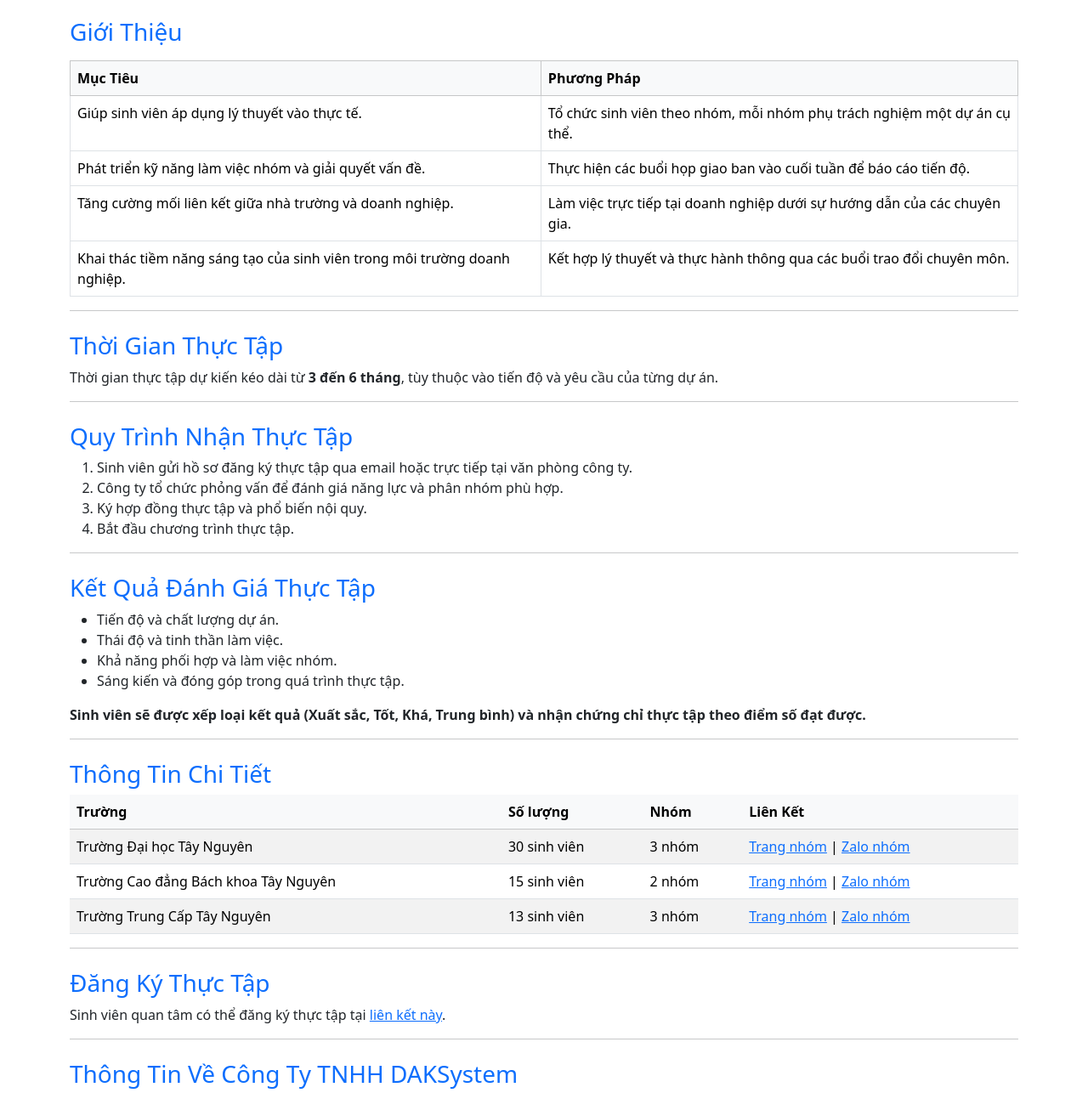
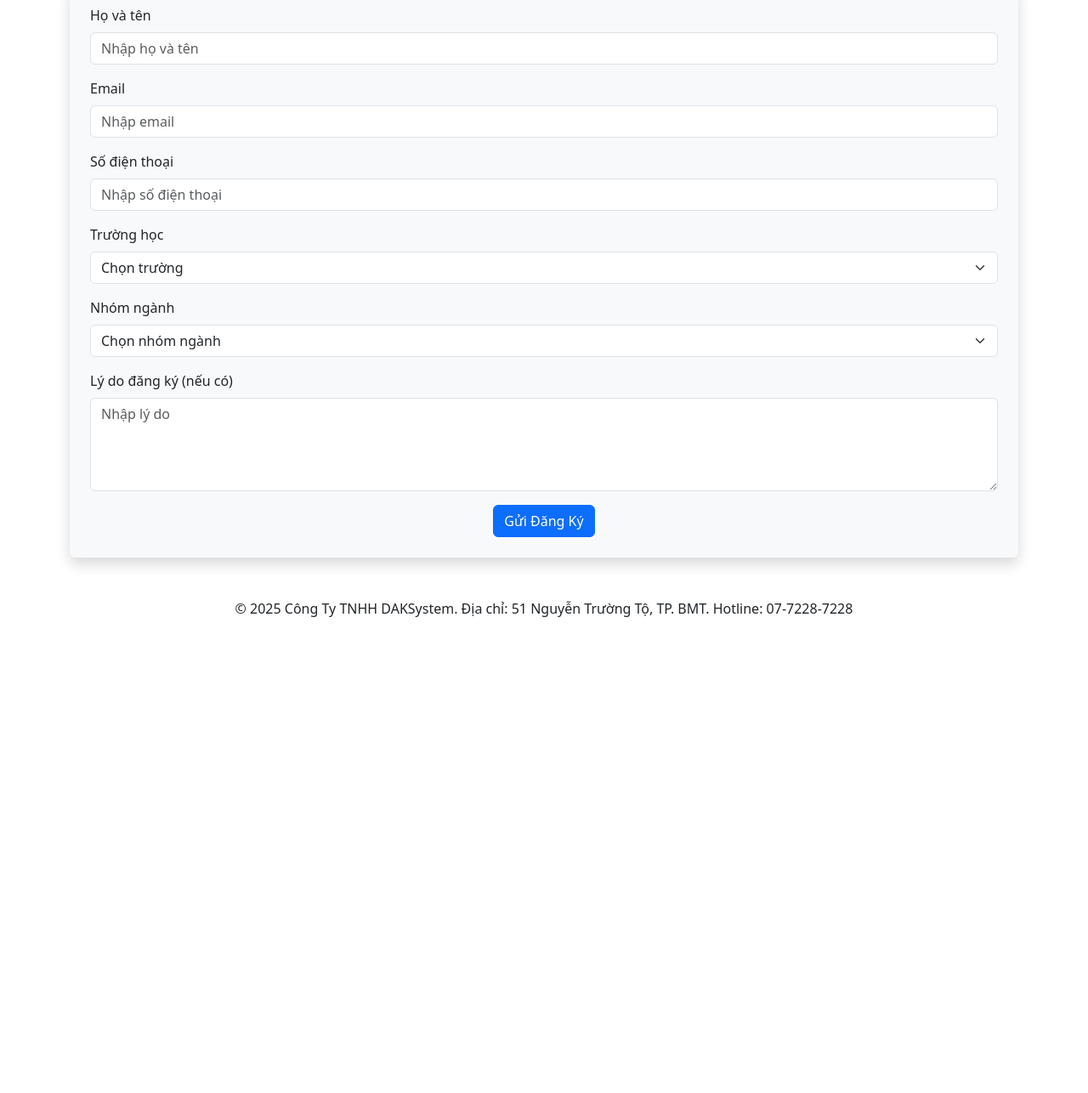
Before and after one commit to dak-system/ThucTap2025, a plain HTML site: page dang-ky-thuc-tap.html in a window 1280 px wide. Shown: the part 494-1780 px from the top of the page at 85% size. After the commit the page ends 1238 px from the top, so only its background shows below. Drawn offline with nearby package versions, Linux system fonts and the light colour scheme.

Commit message:
Update dang-ky-thuc-tap.html

```diff
--- a/dang-ky-thuc-tap.html
+++ b/dang-ky-thuc-tap.html
@@ -4,149 +4,62 @@
 <head>
     <meta charset="UTF-8">
     <meta name="viewport" content="width=device-width, initial-scale=1.0">
-    <title>Khóa Thực Tập Tại Công Ty TNHH DAKSystem</title>
+    <title>Form Đăng Ký Thực Tập - DAKSystem</title>
     <link href="https://cdn.jsdelivr.net/npm/bootstrap@5.3.0-alpha1/dist/css/bootstrap.min.css" rel="stylesheet">
 </head>
 
 <body>
     <div class="container mt-5">
-        <div class="text-center">
+        <div class="text-center mb-4">
             <img src="https://yt3.googleusercontent.com/c11vVdLaaJx-FR9BfT1jmI2WrP9m7Vf_4InIXmbB4sHkuzX4KODj-Z9f9wccp2n3SEqe84DZgA=s160-c-k-c0x00ffffff-no-rj" alt="DAKSystem Logo" class="mb-4">
-            <h1 class="mb-3">Khóa Thực Tập Tại Công Ty TNHH DAKSystem</h1>
-            <h2 class="text-muted">Khóa Thực Tập Sinh | Khóa 1 năm 2025</h2>
+            <h1>Đăng Ký Thực Tập</h1>
+            <p class="text-muted">Khóa 1 năm 2025</p>
         </div>
 
-        <hr>
+        <form action="/submit" method="POST" class="shadow p-4 bg-light rounded">
+            <div class="mb-3">
+                <label for="name" class="form-label">Họ và tên</label>
+                <input type="text" class="form-control" id="name" name="name" placeholder="Nhập họ và tên" required>
+            </div>
+            <div class="mb-3">
+                <label for="email" class="form-label">Email</label>
+                <input type="email" class="form-control" id="email" name="email" placeholder="Nhập email" required>
+            </div>
+            <div class="mb-3">
+                <label for="phone" class="form-label">Số điện thoại</label>
+                <input type="tel" class="form-control" id="phone" name="phone" placeholder="Nhập số điện thoại" required>
+            </div>
+            <div class="mb-3">
+                <label for="school" class="form-label">Trường học</label>
+                <select class="form-select" id="school" name="school" required>
+                    <option value="">Chọn trường</option>
+                    <option value="Đại học Tây Nguyên">Đại học Tây Nguyên</option>
+                    <option value="Cao đẳng Bách khoa Tây Nguyên">Cao đẳng Bách khoa Tây Nguyên</option>
+                    <option value="Trung Cấp Tây Nguyên">Trung Cấp Tây Nguyên</option>
+                </select>
+            </div>
+            <div class="mb-3">
+                <label for="group" class="form-label">Nhóm ngành</label>
+                <select class="form-select" id="group" name="group" required>
+                    <option value="">Chọn nhóm ngành</option>
+                    <option value="Công nghệ thông tin">Công nghệ thông tin</option>
+                    <option value="Kỹ thuật phần mềm">Kỹ thuật phần mềm</option>
+                    <option value="Hệ thống thông tin">Hệ thống thông tin</option>
+                </select>
+            </div>
+            <div class="mb-3">
+                <label for="message" class="form-label">Lý do đăng ký (nếu có)</label>
+                <textarea class="form-control" id="message" name="message" rows="4" placeholder="Nhập lý do"></textarea>
+            </div>
+            <div class="text-center">
+                <button type="submit" class="btn btn-primary">Gửi Đăng Ký</button>
+            </div>
+        </form>
+    </div>
 
-        <section class="mt-4">
-            <h3 class="text-primary">Giới Thiệu</h3>
-            <table class="table table-bordered mt-3">
-                <thead class="table-light">
-                    <tr>
-                        <th>Mục Tiêu</th>
-                        <th>Phương Pháp</th>
-                    </tr>
-                </thead>
-                <tbody>
-                    <tr>
-                        <td>Giúp sinh viên áp dụng lý thuyết vào thực tế.</td>
-                        <td>Tổ chức sinh viên theo nhóm, mỗi nhóm phụ trách nghiệm một dự án cụ thể.</td>
-                    </tr>
-                    <tr>
-                        <td>Phát triển kỹ năng làm việc nhóm và giải quyết vấn đề.</td>
-                        <td>Thực hiện các buổi họp giao ban vào cuối tuần để báo cáo tiến độ.</td>
-                    </tr>
-                    <tr>
-                        <td>Tăng cường mối liên kết giữa nhà trường và doanh nghiệp.</td>
-                        <td>Làm việc trực tiếp tại doanh nghiệp dưới sự hướng dẫn của các chuyên gia.</td>
-                    </tr>
-                    <tr>
-                        <td>Khai thác tiềm năng sáng tạo của sinh viên trong môi trường doanh nghiệp.</td>
-                        <td>Kết hợp lý thuyết và thực hành thông qua các buổi trao đổi chuyên môn.</td>
-                    </tr>
-                </tbody>
-            </table>
-        </section>
-
-        <hr>
-
-        <section class="mt-4">
-            <h3 class="text-primary">Thời Gian Thực Tập</h3>
-            <p>Thời gian thực tập dự kiến kéo dài từ <strong>3 đến 6 tháng</strong>, tùy thuộc vào tiến độ và yêu cầu của từng dự án.</p>
-        </section>
-
-        <hr>
-
-        <section class="mt-4">
-            <h3 class="text-primary">Quy Trình Nhận Thực Tập</h3>
-            <ol>
-                <li>Sinh viên gửi hồ sơ đăng ký thực tập qua email hoặc trực tiếp tại văn phòng công ty.</li>
-                <li>Công ty tổ chức phỏng vấn để đánh giá năng lực và phân nhóm phù hợp.</li>
-                <li>Ký hợp đồng thực tập và phổ biến nội quy.</li>
-                <li>Bắt đầu chương trình thực tập.</li>
-            </ol>
-        </section>
-
-        <hr>
-
-        <section class="mt-4">
-            <h3 class="text-primary">Kết Quả Đánh Giá Thực Tập</h3>
-            <ul>
-                <li>Tiến độ và chất lượng dự án.</li>
-                <li>Thái độ và tinh thần làm việc.</li>
-                <li>Khả năng phối hợp và làm việc nhóm.</li>
-                <li>Sáng kiến và đóng góp trong quá trình thực tập.</li>
-            </ul>
-            <p><strong>Sinh viên sẽ được xếp loại kết quả (Xuất sắc, Tốt, Khá, Trung bình) và nhận chứng chỉ thực tập theo điểm số đạt được.</strong></p>
-        </section>
-
-        <hr>
-
-        <section class="mt-4">
-            <h3 class="text-primary">Thông Tin Chi Tiết</h3>
-            <table class="table table-striped">
-                <thead class="table-light">
-                    <tr>
-                        <th>Trường</th>
-                        <th>Số lượng</th>
-                        <th>Nhóm</th>
-                        <th>Liên Kết</th>
-                    </tr>
-                </thead>
-                <tbody>
-                    <tr>
-                        <td>Trường Đại học Tây Nguyên</td>
-                        <td>30 sinh viên</td>
-                        <td>3 nhóm</td>
-                        <td><a href="https://example.com/daihoctaynguyen">Trang nhóm</a> | <a href="https://zalo.me/example-daihoctaynguyen">Zalo nhóm</a></td>
-                    </tr>
-                    <tr>
-                        <td>Trường Cao đẳng Bách khoa Tây Nguyên</td>
-                        <td>15 sinh viên</td>
-                        <td>2 nhóm</td>
-                        <td><a href="https://example.com/caodangbachkhoa">Trang nhóm</a> | <a href="https://zalo.me/example-cdbachkhoa">Zalo nhóm</a></td>
-                    </tr>
-                    <tr>
-                        <td>Trường Trung Cấp Tây Nguyên</td>
-                        <td>13 sinh viên</td>
-                        <td>3 nhóm</td>
-                        <td><a href="https://example.com/trungcaptaynguyen">Trang nhóm</a> | <a href="https://zalo.me/example-tctaynguyen">Zalo nhóm</a></td>
-                    </tr>
-                </tbody>
-            </table>
-        </section>
-
-        <hr>
-
-        <section class="mt-4">
-            <h3 class="text-primary">Đăng Ký Thực Tập</h3>
-            <p>Sinh viên quan tâm có thể đăng ký thực tập tại <a href="https://example.com/dangkythuctap">liên kết này</a>.</p>
-        </section>
-
-        <hr>
-
-        <section class="mt-4">
-            <h3 class="text-primary">Thông Tin Về Công Ty TNHH DAKSystem</h3>
-            <ul>
-                <li><strong>Tên công ty:</strong> Công Ty TNHH DAKSystem</li>
-                <li><strong>Địa chỉ:</strong> 51 Nguyễn Trường Tộ, TP. BMT, Việt Nam</li>
-                <li><strong>Email:</strong> <a href="mailto:contact@daksystem.net">contact@daksystem.net</a></li>
-                <li><strong>Số điện thoại:</strong> 07-7228-7228</li>
-                <li><strong>Website:</strong> <a href="https://daksystem.net">daksystem.net</a></li>
-            </ul>
-
-            <h4 class="mt-3">Mạng Xã Hội</h4>
-            <ul>
-                <li><a href="https://facebook.com/daksystem">Facebook</a></li>
-                <li><a href="https://linkedin.com/company/daksystem">LinkedIn</a></li>
-                <li><a href="https://daksystem.net">Website</a></li>
-            </ul>
-        </section>
-
-        <footer class="text-center mt-5">
-            <p>&copy; 2025 Công Ty TNHH DAKSystem. All rights reserved.</p>
-        </footer>
-    </div>
+    <footer class="text-center mt-5">
+        <p>&copy; 2025 Công Ty TNHH DAKSystem. Địa chỉ: 51 Nguyễn Trường Tộ, TP. BMT. Hotline: 07-7228-7228</p>
+    </footer>
 
     <script src="https://cdn.jsdelivr.net/npm/bootstrap@5.3.0-alpha1/dist/js/bootstrap.bundle.min.js"></script>
 </body>
```
